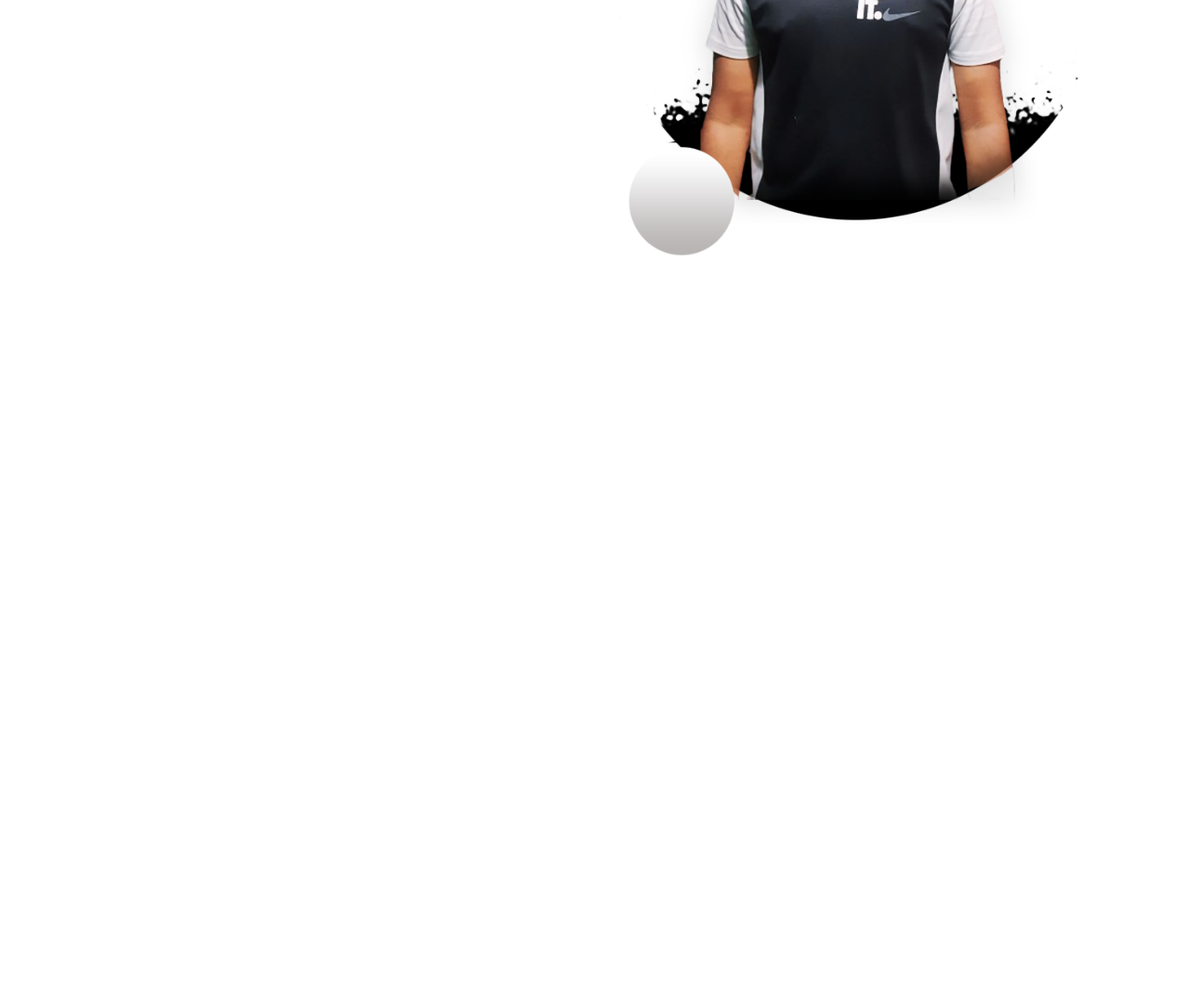
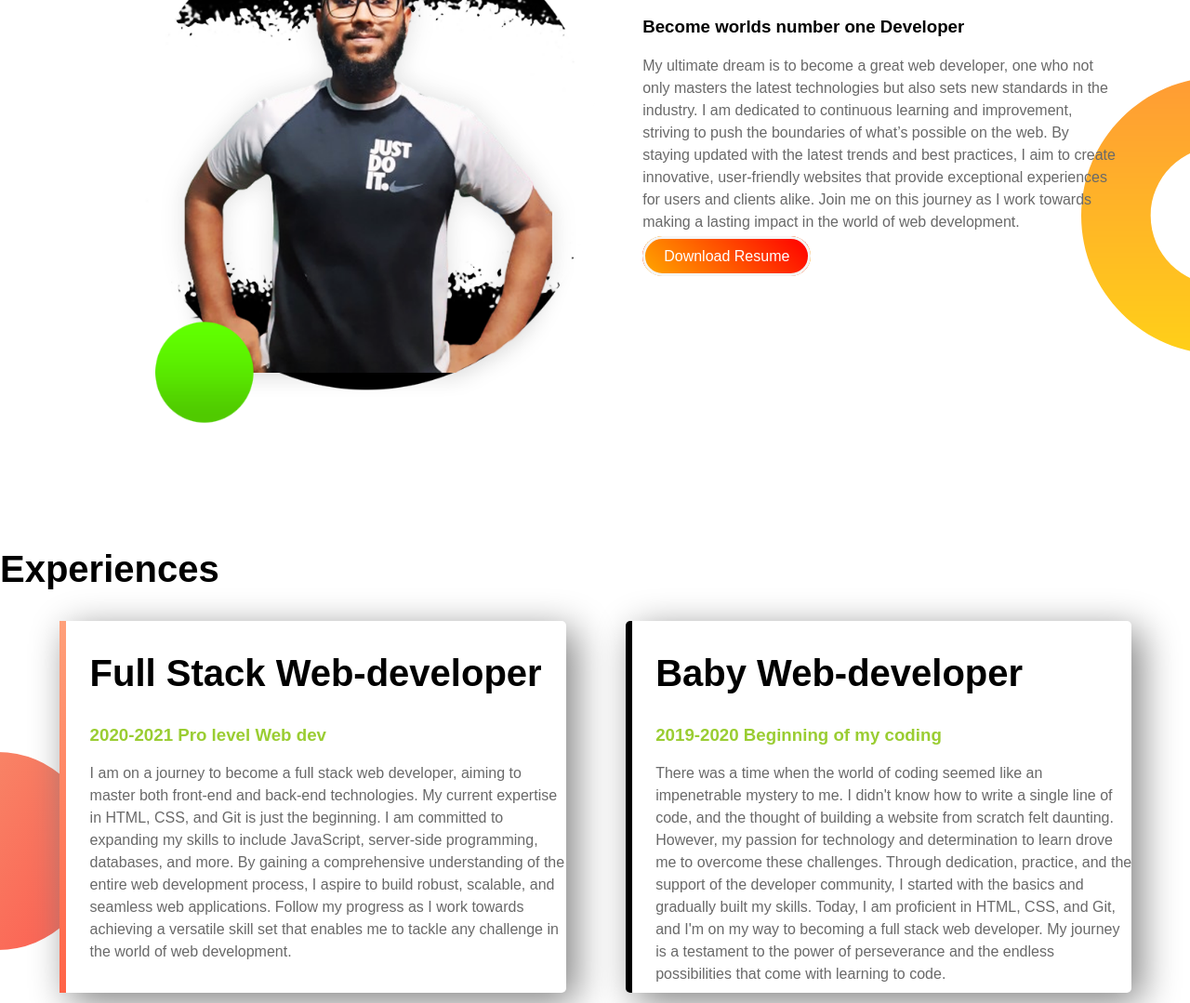
Before and after one commit to tarekbinjaman/web-portfolio, a plain HTML site: page index.html in a window 1280 px wide. Shown: the part 743-1822 px from the top of the page at 93% size. Before the commit the page ends 1024 px from the top, so only its background shows below. Drawn offline with Linux system fonts and the light colour scheme.

Commit message:
my first website

```diff
--- a/index.html
+++ b/index.html
@@ -10,17 +10,45 @@
     <link rel="stylesheet" href="style.css">
 </head>
 <body>
-<section>
+<section class="top-banner">
     <div class="fp">
-        <h1>Welcome to <br> <span class="heighlight">Tarek Jaman</span> Web Portfolio</h1>
+        <h1>Welcome to </h1>
+        <h1><span class="heighlight">Tarek Jaman</span> Web Portfolio</h1>
     <h3>Proffesionl Web-developer</h3>
     <p>Welcome to my portfolio website! I'm Tarek Jaman, a passionate web developer with a keen eye for detail and a commitment to crafting elegant, responsive websites. Proficient in HTML, CSS, and Git, I specialize in turning creative ideas into beautiful, functional web experiences. Explore my work and discover how my skills can bring your digital visions to life.</p>
-    </div>
+    <a class="link-button" target="_blank" href="">Hire me!</a>
+</div>
 
     <div class="fi" >
-        <img  src="img2/my-bg4.png" height="590px" width="590px">
+        <img  src="img2/my-bg4.png" height="550px" width="550px">
     </div>
 </section>
-
+ <section class="dream-area">
+    <div class="fp">
+        <img src="img2/my-bg5.png" height="550px" width="550px">
+    </div>
+    <div class="fp">
+        <h2>Big Dream</h2>
+        <h3>Become worlds number one Developer</h3>
+        <p>My ultimate dream is to become a great web developer, one who not only masters the latest technologies but also sets new standards in the industry. I am dedicated to continuous learning and improvement, striving to push the boundaries of what’s possible on the web. By staying updated with the latest trends and best practices, I aim to create innovative, user-friendly websites that provide exceptional experiences for users and clients alike. Join me on this journey as I work towards making a lasting impact in the world of web development.</p>
+        <a class="link-button" target="_blank" href="">Download Resume</a>
+    </div>
+ </section>
+ <section class="experience">
+    <h2>Experiences</h2>
+    <div id="full-stack" class="fp single-experience">
+        <h2>Full Stack Web-developer</h2>
+        <h3 class="heighlight">2020-2021 Pro level Web dev</h3>
+        <p> I am on a journey to become a full stack web developer, aiming to master both front-end and back-end technologies. My current expertise in HTML, CSS, and Git is just the beginning. I am committed to expanding my skills to include JavaScript, server-side programming, databases, and more. By gaining a comprehensive understanding of the entire web development process, I aspire to build robust, scalable, and seamless web applications. Follow my progress as I work towards achieving a versatile skill set that enables me to tackle any challenge in the world of web development.</p>
+    </div>
+    <div id="baby-dev" class="fp single-experience">
+        <h2>Baby Web-developer</h2>
+        <h3 class="heighlight">2019-2020 Beginning of my coding</h3>
+        <p>There was a time when the world of coding seemed like an impenetrable mystery to me. I didn't know how to write a single line of code, and the thought of building a website from scratch felt daunting. However, my passion for technology and determination to learn drove me to overcome these challenges. Through dedication, practice, and the support of the developer community, I started with the basics and gradually built my skills. Today, I am proficient in HTML, CSS, and Git, and I'm on my way to becoming a full stack web developer. My journey is a testament to the power of perseverance and the endless possibilities that come with learning to code.</p>
+    </div>
+ </section>
+ <footer>
+    <p class="text-center">© Tarek bin Jaman, all right reserved.</p>
+ </footer>
 </body>
 </html>
--- a/style.css
+++ b/style.css
@@ -1,8 +1,12 @@
 body {
     font-family: ' Poppins', sans-serif;
+    margin: 0;
 }
 h1 {
     font-size: 50px;
+}
+h2 {
+    font-size: 40px;
 }
 .heighlight {
     color: yellowgreen;
@@ -18,3 +22,55 @@ h1 {
     margin-right: 5%;
     padding-right: 2%;
 }
+p {
+    line-height: 1.5;
+    color: dimgray;
+}
+.top-banner {
+    background-image: url("img/top-banner.png");
+    background-repeat: no-repeat;
+}
+section {
+    height: 500px;
+    padding-bottom: 150px;
+}
+.link-button {
+    text-decoration: none;
+    background-color: orange;
+    border: 3px solid whitesmoke;
+    padding: 10px 20px;
+    border-radius: 35px;
+    font-weight: 700px;
+    color: white;
+    background-image: linear-gradient(45deg, orange,red);
+}
+.dream-area {
+    background-image: url(img/dream-bg.png);
+    background-repeat: no-repeat;
+    background-position: right;
+}
+.single-experience {
+    box-shadow: 10px 10px 40px gray;
+    border-radius: 5px;
+    height: 80%;
+    background-color: white;
+}
+.experience {
+    background-image: url(img/exp-bg.png);
+    background-repeat: no-repeat;
+    background-position: left;
+}
+#full-stack {
+    border-left: 7px solid;
+    border-image: linear-gradient(180deg,lightsalmon, tomato);
+    border-image-slice: 1;
+}
+#baby-dev {
+    border-left: 7px solid;
+    border-image: linear-gradient(180ge, blue,cyan);
+    border-image-slice: 1;
+}
+footer p {
+    text-align: center;
+    font-size: 12px;
+}
```
